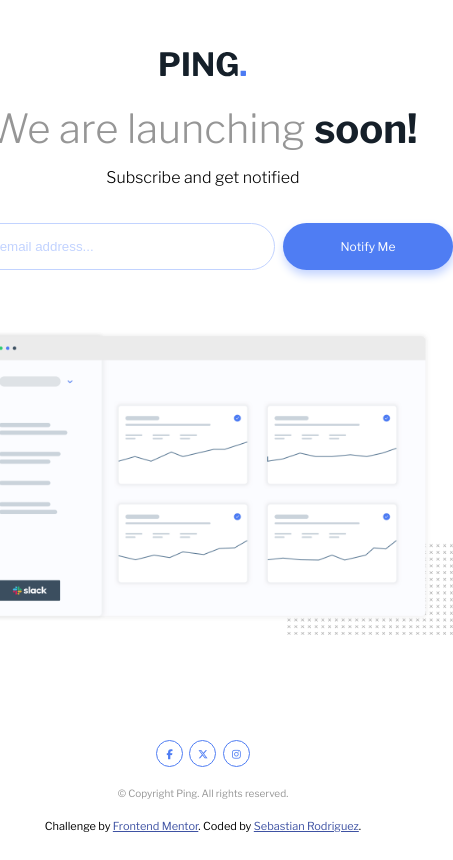
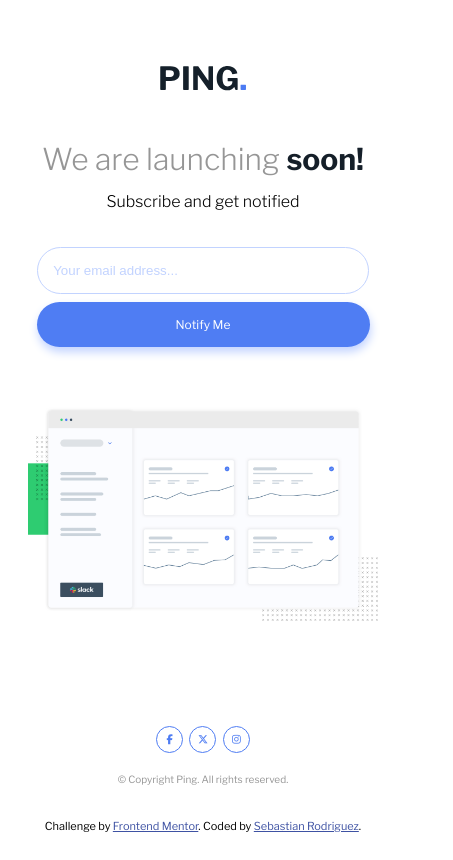
Before and after one commit to JuSeRDev/06-JS-Challenge, a plain HTML site: page index.html in a window 390 px wide. Shown: the whole page, 453 px wide, since content can reach past the window. Drawn offline with nearby package versions, Linux system fonts and the light colour scheme.

Commit message:
Actualizacion de codigo y creacion de MediaQuery

```diff
--- a/code.js
+++ b/code.js
@@ -7,6 +7,10 @@ const input = document.querySelector(".input-text")
 const validate = ()=>{
     if (input.value.indexOf("@") === -1 || input.value.indexOf(".") === -1 ) {
         error.style.display = "flex"
+        input.style.border = "1px solid var(--Light-Red)"
+        if (window.innerWidth <= 600) { // Con esta condicion obligo a que lo que esta debajo solo funcione si el tamaño de pantalla es <= a 600px
+            input.style.marginBottom = "30px"
+        }
         console.log("codigo no enviado");
         return false
 
--- a/style.css
+++ b/style.css
@@ -199,3 +199,36 @@ footer{
 .attribution a { color: hsl(228, 45%, 44%); }
 
 /* END FOOTER */
+
+
+@media (max-width: 600px){
+    .title{
+        font-size: 30px;
+        margin-top: 50px;
+    }
+
+    .container{
+        width: 370px;
+    }
+
+    form{
+        flex-direction: column;
+        width: 90%;
+        align-items: center;
+        justify-content: space-between;
+        height: 100px;
+    }
+
+    .input-text{
+        width: 90%;
+    }
+
+    .button{
+        width: 100%;
+        padding: 15px;
+    }
+
+    .img{
+        width: 350px;
+    }
+}
```
Also changed, not shown: 1 other file.
